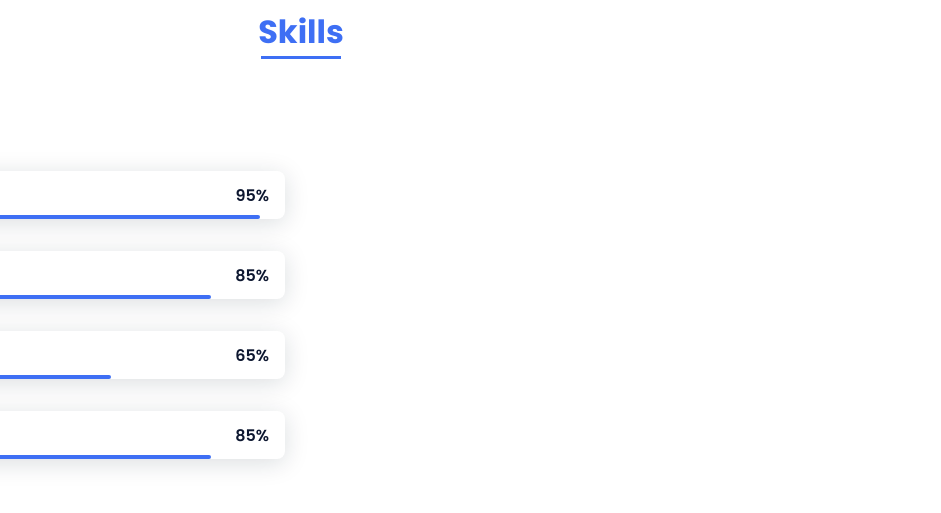
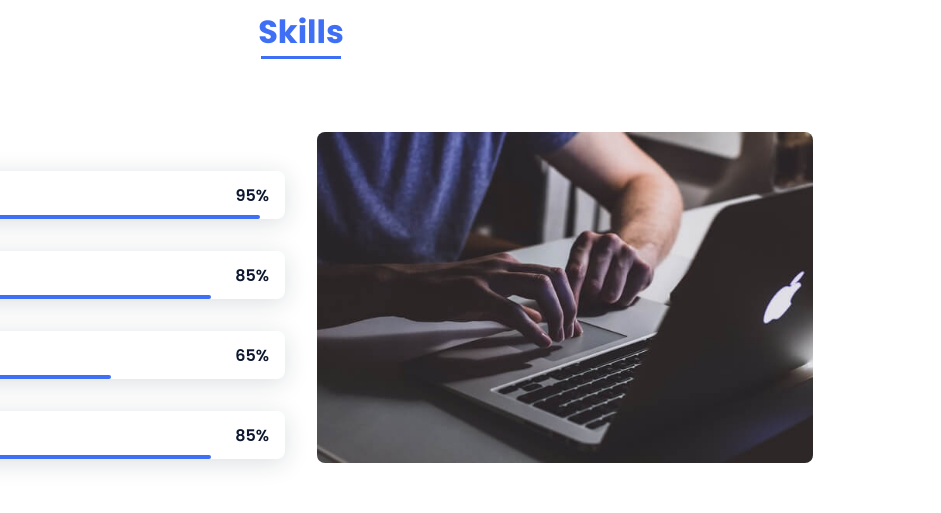
Before and after one commit to Shrujal-Undhad/portfolio, a plain HTML site: page index.html in a window 1280 px wide. Shown: the part 1320-1833 px from the top of the page, 339-1280 px from the left. Drawn offline with nearby package versions, Linux system fonts and the light colour scheme.

Commit message:
Update index.html

```diff
--- a/index.html
+++ b/index.html
@@ -138,7 +138,7 @@
                     </div>
 
                     <div>
-                        <img src="assets/img/work3.jpg" alt="" class="skills__img">
+                        <img src="work3.jpg" alt="" class="skills__img">
                     </div>
                 </div>
             </section>
```
